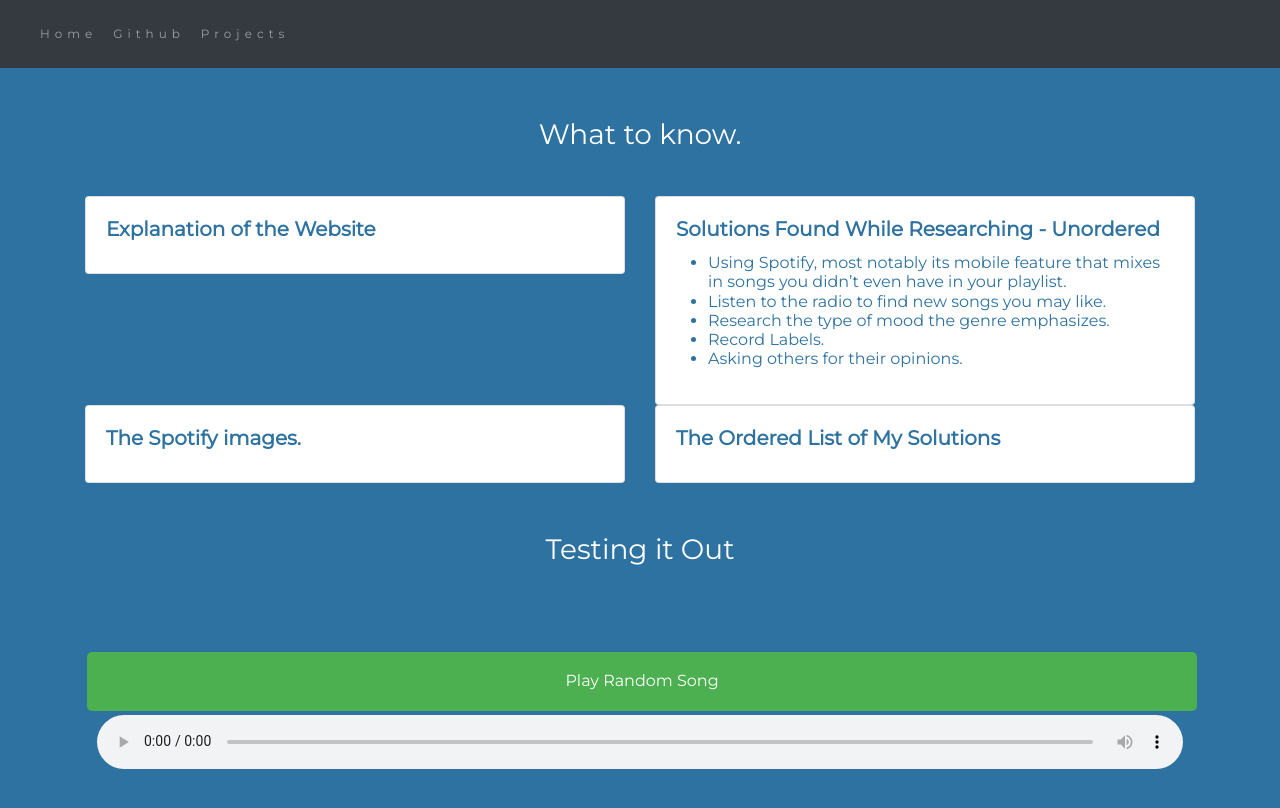
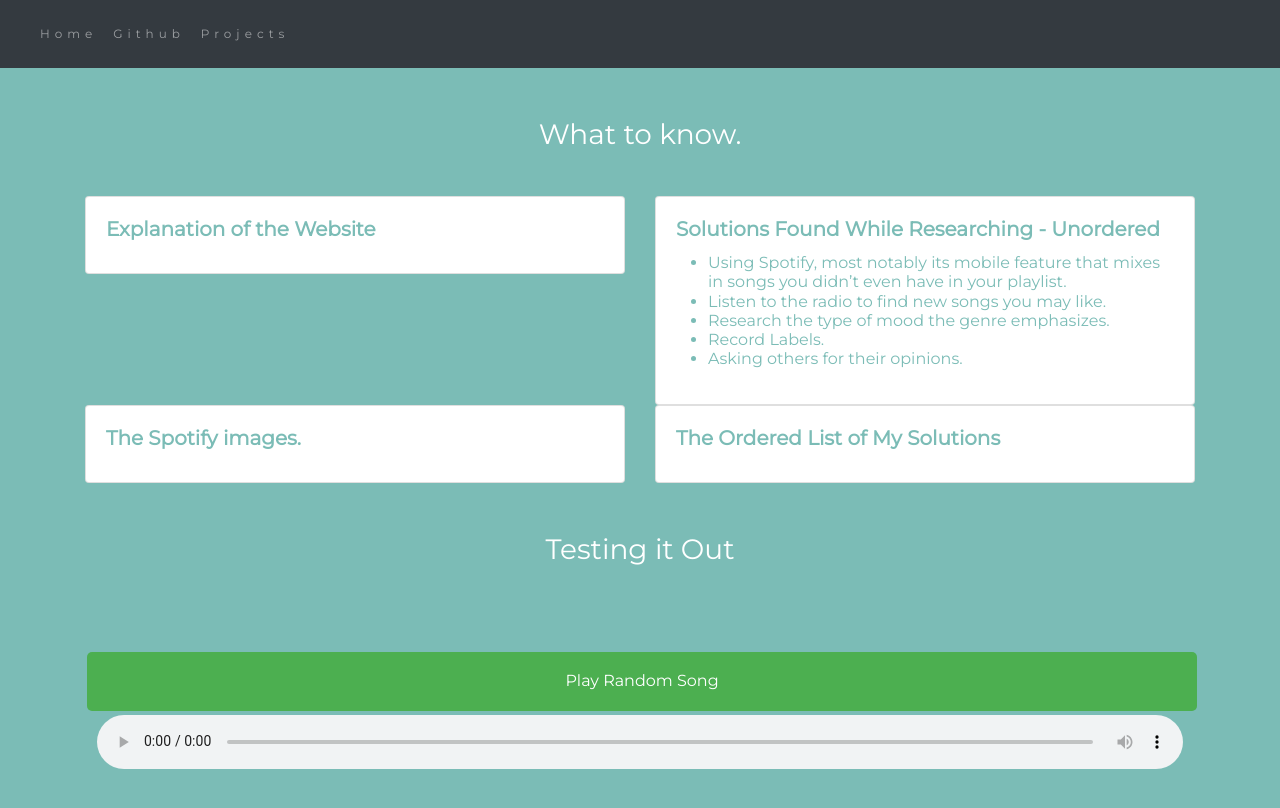
Before and after one commit to emmanueld9664/sep10-freedom-project, a plain HTML site: page index.html in a window 1280 px wide. Drawn offline with nearby package versions, Linux system fonts and the light colour scheme; a script that the page names is missing.

Commit message:
color changes

```diff
--- a/index.html
+++ b/index.html
@@ -77,6 +77,7 @@
                     <div class="card">
                                 <div class="card-body">
                             <h5 class="card-title">Explanation of the Website</h5>
+                                <h6></h6>
                         </div>
                     </div>
                 </div>
@@ -121,7 +122,7 @@
     <div class="container-fluid bg-3 text-center">
         <h3 class="margin">Testing it Out</h3><br>
         <div class="row">
-            <div class="w3-container w3-#2e72a1">
+            <div class="w3-container w3-#7BBCB6">
             </div>
             <head>
     <style>
--- a/style.css
+++ b/style.css
@@ -40,12 +40,12 @@ a {
 }
 
 .bg-2 {
-    background-color: #2e72a1; /* Blue */
+    background-color: #7BBCB6; /* Blue */
     color: #ffffff;
 }
 
 .card {
-    color: #2e72a1;
+    color: #7BBCB6;
     text-align: left;
 }
 
@@ -54,7 +54,7 @@ a {
 }
 
 .bg-3 {
-     background-color: #2e72a1; /* Blue */
+     background-color: #7BBCB6; /* Blue */
     color: #ffffff;
 }
 
```
